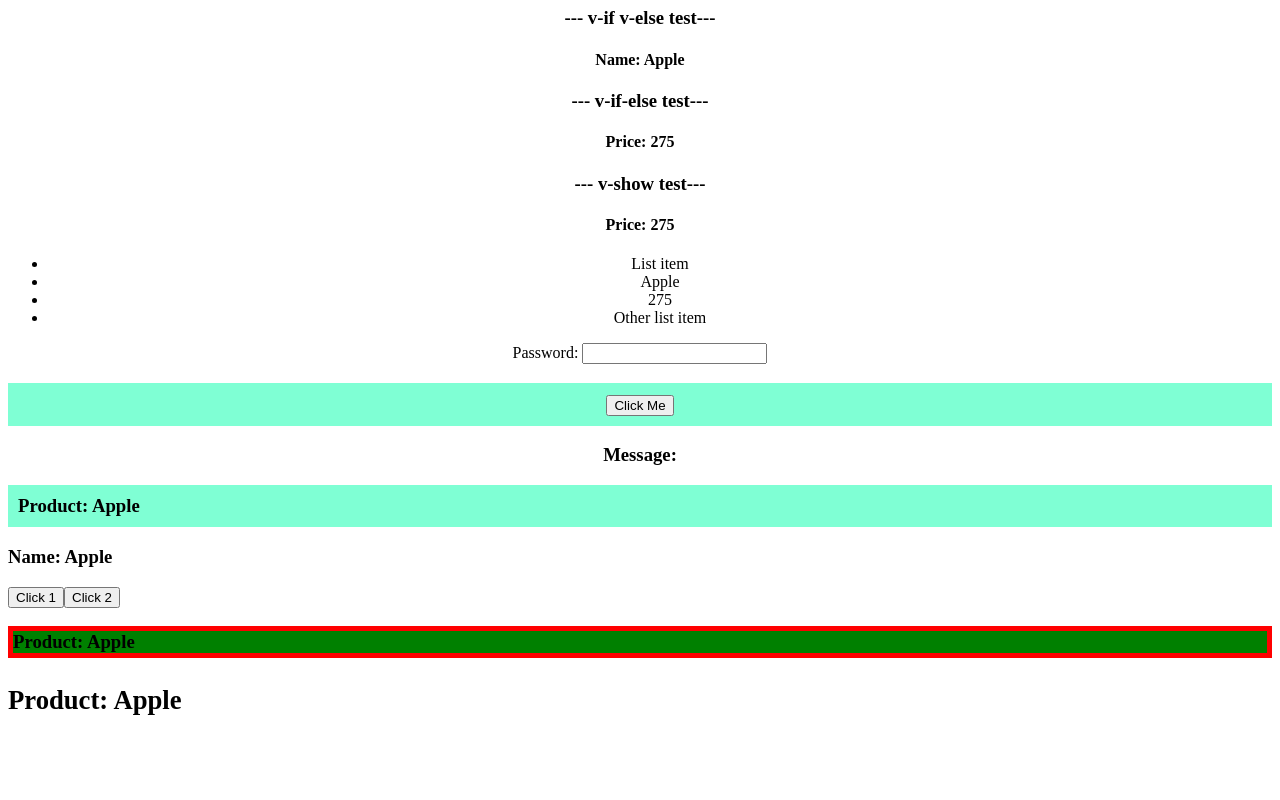
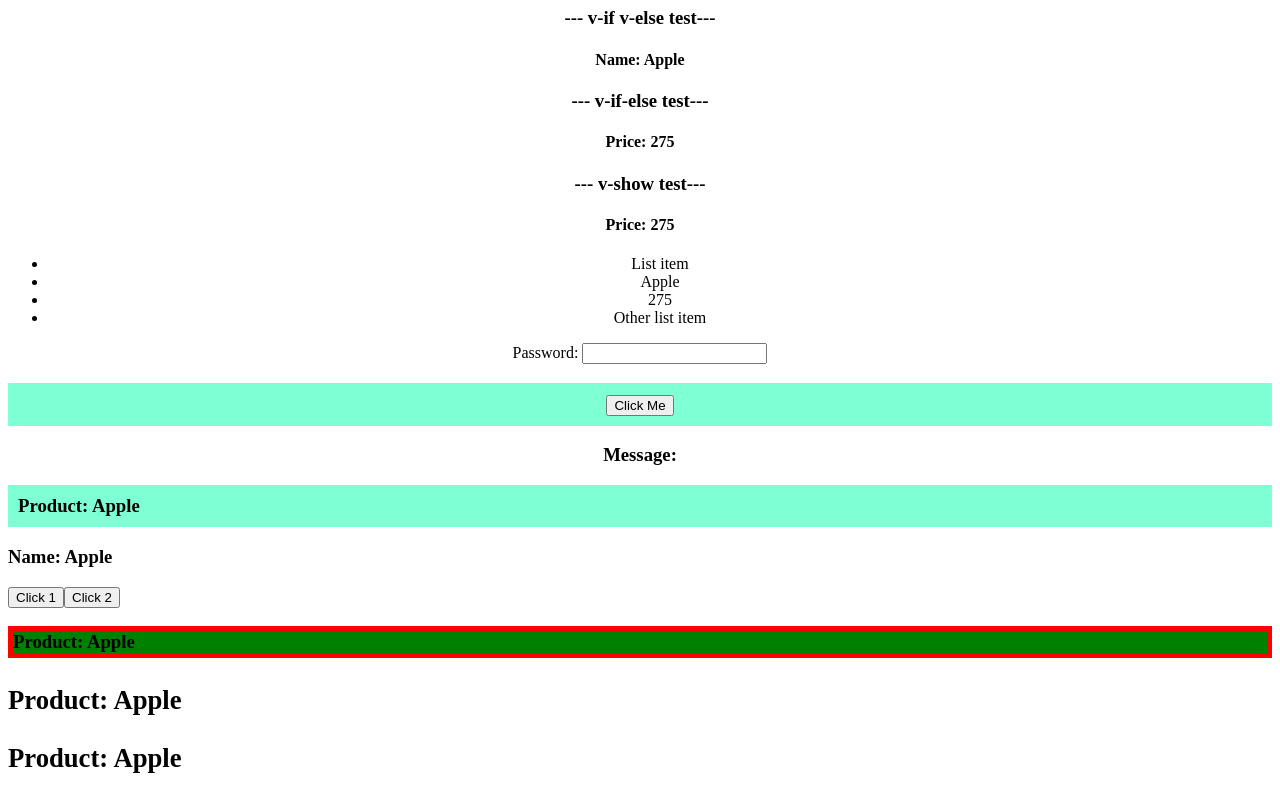
Before and after one commit to memory125/magic-vue, a Vue app in the folder template-data/: page / in a window 1280 px wide. Shown: the part 848-1648 px from the top of the page. Before the commit the page ends 1591 px from the top, so only its background shows below. Built offline with nearby package versions, Linux system fonts and the light colour scheme.

Commit message:
update my component

```diff
--- a/template-data/src/components/MyComponent.vue
+++ b/template-data/src/components/MyComponent.vue
@@ -63,6 +63,7 @@
            </button>
           <h3 v-bind:style="elemStyles" class="disply-4">Product: {{ name }}</h3>
           <h3 v-bind:data-size="size" class="disply-4">Product: {{ name }}</h3>
+           <h3 v-bind="attrValues" class="disply-4">Product: {{ name }}</h3>
         </div>
   </div>
 </template>
@@ -109,6 +110,15 @@ export default {
       },
       size() {
           return this.highlight2 ? "big" : "small";
+      },
+      attrValues() {
+          return {
+              class: this.highlight2 ? ["bg-light", "text-dark"] : [],
+              style: {
+                  border: this.highlight2 ? "5px solid red" : ""
+              },
+              "data-size": this.highlight2 ? "big" : "small"
+          }
       }
   },
   methods: {
```
